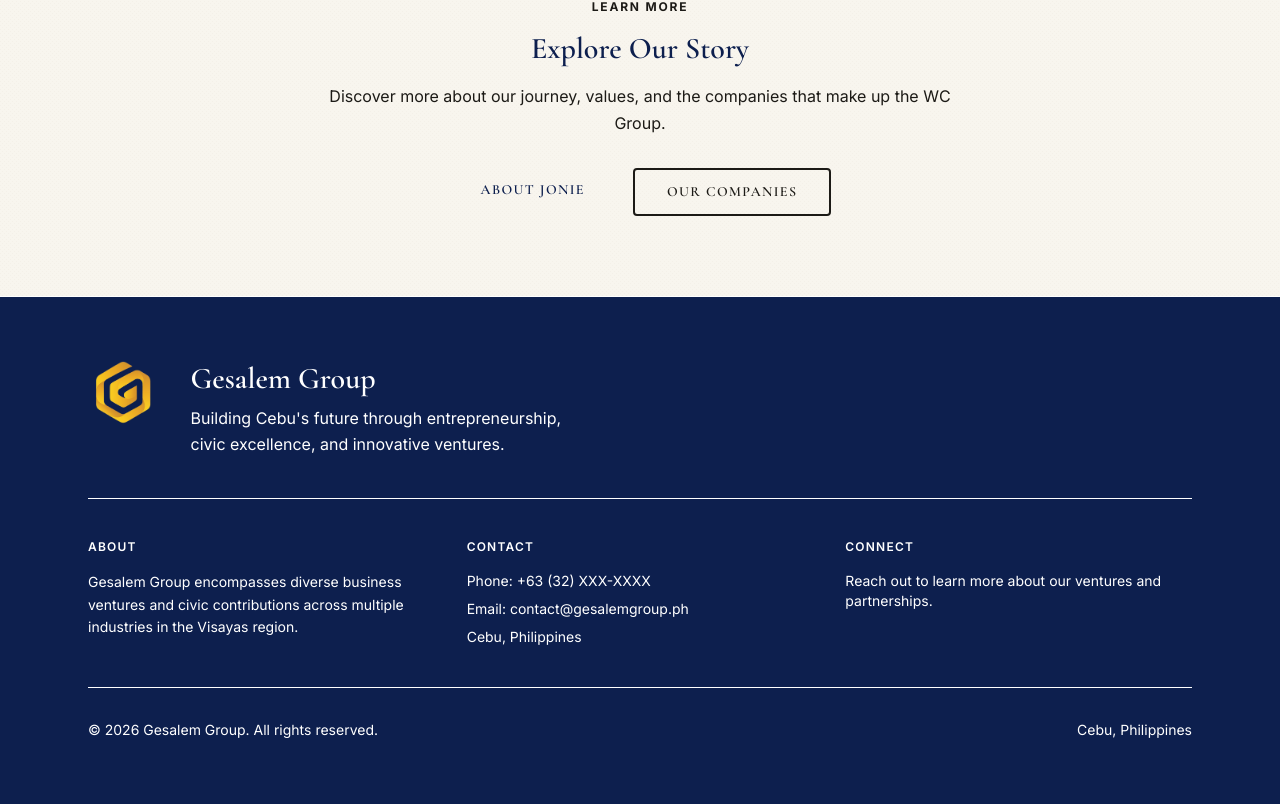
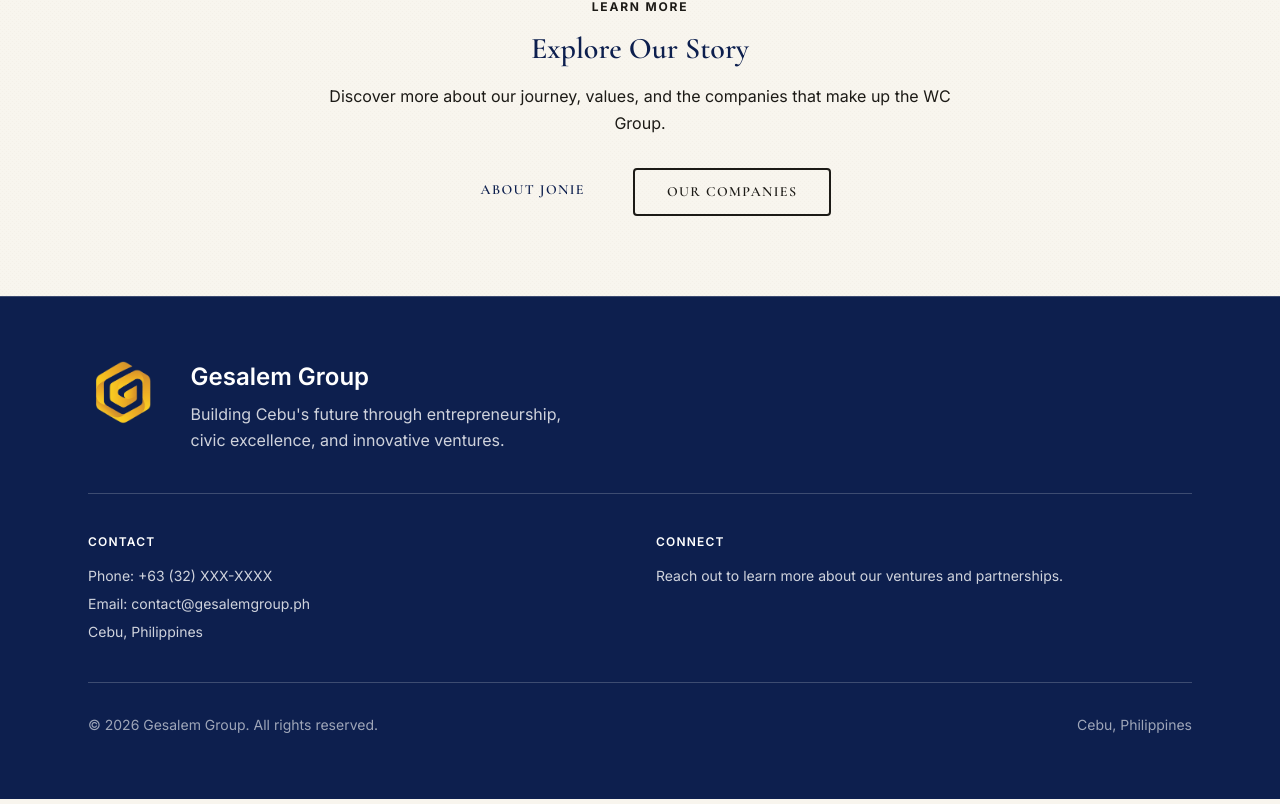
Before and after one commit to apotato369550/jonie-gesalem-website, a React (Vite) app: page /contact in a window 1280 px wide. Shown: the part 1755-2559 px from the top of the page. Built offline with nearby package versions, Linux system fonts and the light colour scheme.

Commit message:
Updated footer

```diff
--- a/src/components/shared/Footer.jsx
+++ b/src/components/shared/Footer.jsx
@@ -1,48 +1,38 @@
 export default function Footer() {
   return (
-    <footer className="bg-[#0D1F4E] border-t border-white border-opacity-20 py-12 md:py-16">
+    <footer className="bg-[#0D1F4E] border-t border-white/20 py-12 md:py-16">
       <div className="max-w-6xl mx-auto px-6">
-        {/* Logo and Company Name Section */}
-        <div className="flex flex-col md:flex-row items-center md:items-start gap-8 mb-10 pb-10 border-b border-white">
+        {/* Logo and Company Name */}
+        <div className="flex flex-col md:flex-row items-center md:items-start gap-8 mb-10 pb-10 border-b border-white/20">
           <img
             src="/assets/logos/gesalem_logo_nobg.png"
             alt="Gesalem Group Logo"
             className="h-16 w-auto"
           />
           <div>
-            <h3 className="font-display text-3xl font-semibold text-white mb-2">
+            <h3 className="font-body font-semibold text-2xl text-white mb-2">
               Gesalem Group
             </h3>
-            <p className="font-body text-white max-w-sm">
+            <p className="font-body text-white/80 max-w-sm leading-relaxed">
               Building Cebu's future through entrepreneurship, civic excellence, and innovative ventures.
             </p>
           </div>
         </div>
 
-        {/* Footer Information Grid */}
-        <div className="grid grid-cols-1 md:grid-cols-3 gap-8 mb-10">
-          {/* About */}
-          <div>
-            <h4 className="font-body font-semibold text-white uppercase text-xs tracking-[0.1em] mb-4">
-              About
-            </h4>
-            <p className="font-body text-white text-sm leading-relaxed">
-              Gesalem Group encompasses diverse business ventures and civic contributions across multiple industries in the Visayas region.
-            </p>
-          </div>
-
-          {/* Location */}
+        {/* Footer Grid — 2 columns */}
+        <div className="grid grid-cols-1 md:grid-cols-2 gap-8 mb-10">
+          {/* Contact */}
           <div>
             <h4 className="font-body font-semibold text-white uppercase text-xs tracking-[0.1em] mb-4">
               Contact
             </h4>
-            <p className="font-body text-white text-sm mb-2">
+            <p className="font-body text-white/80 text-sm mb-2">
               Phone: +63 (32) XXX-XXXX
             </p>
-            <p className="font-body text-white text-sm mb-2">
+            <p className="font-body text-white/80 text-sm mb-2">
               Email: contact@gesalemgroup.ph
             </p>
-            <p className="font-body text-white text-sm">
+            <p className="font-body text-white/80 text-sm">
               Cebu, Philippines
             </p>
           </div>
@@ -52,18 +42,18 @@ export default function Footer() {
             <h4 className="font-body font-semibold text-white uppercase text-xs tracking-[0.1em] mb-4">
               Connect
             </h4>
-            <p className="font-body text-white text-sm">
+            <p className="font-body text-white/80 text-sm">
               Reach out to learn more about our ventures and partnerships.
             </p>
           </div>
         </div>
 
-        {/* Copyright and Bottom Info */}
-        <div className="flex flex-col sm:flex-row items-center justify-between pt-8 border-t border-white">
-          <p className="font-body text-white text-sm mb-4 sm:mb-0">
+        {/* Bottom bar */}
+        <div className="flex flex-col sm:flex-row items-center justify-between pt-8 border-t border-white/20">
+          <p className="font-body text-white/60 text-sm mb-4 sm:mb-0">
             © 2026 Gesalem Group. All rights reserved.
           </p>
-          <p className="font-body text-white text-sm">
+          <p className="font-body text-white/60 text-sm">
             Cebu, Philippines
           </p>
         </div>
```
